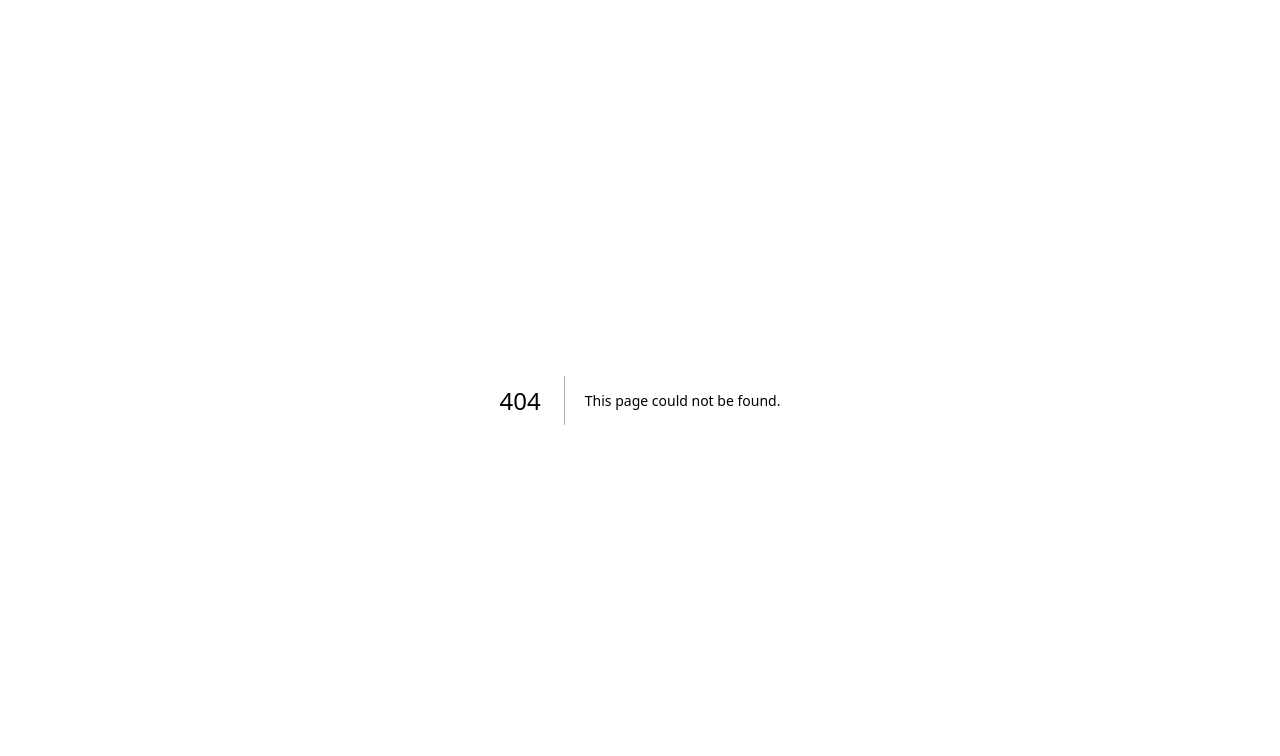
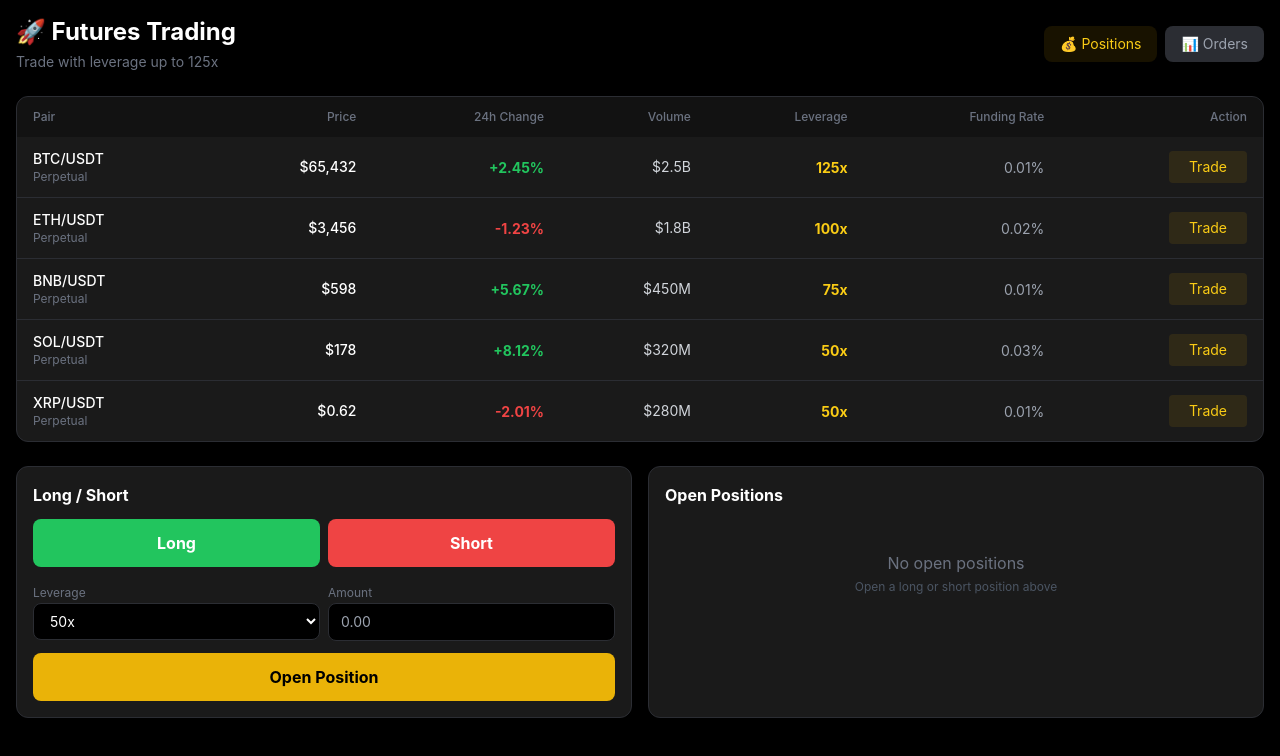
Before and after one commit to Cashipro/cashipro, a Next.js app in the folder apps/web/: page /futures in a window 1280 px wide. Before the commit this address had no page. Shown: the top 756 px of the page. Built offline with nearby package versions, Linux system fonts and the light colour scheme.

Commit message:
Create FuturesPage component for trading interface

```diff
--- /dev/null
+++ b/apps/web/src/app/futures/page.tsx
@@ -0,0 +1,140 @@
+"use client";
+
+import { useState } from "react";
+import Link from "next/link";
+
+const futuresPairs = [
+  { symbol: "BTC/USDT", price: 65432, change: 2.45, volume: "2.5B", leverage: "125x", funding: "0.01%" },
+  { symbol: "ETH/USDT", price: 3456, change: -1.23, volume: "1.8B", leverage: "100x", funding: "0.02%" },
+  { symbol: "BNB/USDT", price: 598, change: 5.67, volume: "450M", leverage: "75x", funding: "0.01%" },
+  { symbol: "SOL/USDT", price: 178, change: 8.12, volume: "320M", leverage: "50x", funding: "0.03%" },
+  { symbol: "XRP/USDT", price: 0.62, change: -2.01, volume: "280M", leverage: "50x", funding: "0.01%" },
+];
+
+export default function FuturesPage() {
+  const [selectedPair, setSelectedPair] = useState("BTC/USDT");
+
+  return (
+    <div className="min-h-screen bg-black p-4">
+      <div className="max-w-7xl mx-auto space-y-6">
+        {/* Header */}
+        <div className="flex flex-wrap items-center justify-between gap-4">
+          <div>
+            <h1 className="text-2xl font-bold text-white">🚀 Futures Trading</h1>
+            <p className="text-sm text-gray-500 mt-1">Trade with leverage up to 125x</p>
+          </div>
+          <div className="flex gap-2">
+            <button className="px-4 py-2 bg-yellow-500/10 text-yellow-400 rounded-lg text-sm hover:bg-yellow-500/20 transition">
+              💰 Positions
+            </button>
+            <button className="px-4 py-2 bg-[#2b2d33] text-gray-400 rounded-lg text-sm hover:bg-[#3b3d43] transition">
+              📊 Orders
+            </button>
+          </div>
+        </div>
+
+        {/* Futures Pairs */}
+        <div className="bg-[#1a1a1a] rounded-xl border border-[#2b2d33] overflow-hidden">
+          <div className="overflow-x-auto">
+            <table className="w-full">
+              <thead className="bg-black/30">
+                <tr>
+                  <th className="px-4 py-3 text-left text-xs text-gray-500 font-medium">Pair</th>
+                  <th className="px-4 py-3 text-right text-xs text-gray-500 font-medium">Price</th>
+                  <th className="px-4 py-3 text-right text-xs text-gray-500 font-medium">24h Change</th>
+                  <th className="px-4 py-3 text-right text-xs text-gray-500 font-medium">Volume</th>
+                  <th className="px-4 py-3 text-right text-xs text-gray-500 font-medium">Leverage</th>
+                  <th className="px-4 py-3 text-right text-xs text-gray-500 font-medium">Funding Rate</th>
+                  <th className="px-4 py-3 text-right text-xs text-gray-500 font-medium">Action</th>
+                </tr>
+              </thead>
+              <tbody className="divide-y divide-[#2b2d33]">
+                {futuresPairs.map((f) => {
+                  const isPositive = f.change >= 0;
+                  return (
+                    <tr key={f.symbol} className="hover:bg-[#2b2d33]/50 transition-colors">
+                      <td className="px-4 py-3">
+                        <div>
+                          <p className="text-white font-medium text-sm">{f.symbol}</p>
+                          <p className="text-xs text-gray-500">Perpetual</p>
+                        </div>
+                      </td>
+                      <td className="px-4 py-3 text-right text-white text-sm font-medium">
+                        ${f.price.toLocaleString()}
+                      </td>
+                      <td className="px-4 py-3 text-right">
+                        <span className={`text-sm font-bold ${isPositive ? "text-green-500" : "text-red-500"}`}>
+                          {isPositive ? "+" : ""}{f.change}%
+                        </span>
+                      </td>
+                      <td className="px-4 py-3 text-right text-gray-300 text-sm">
+                        ${f.volume}
+                      </td>
+                      <td className="px-4 py-3 text-right">
+                        <span className="text-sm text-yellow-400 font-bold">{f.leverage}</span>
+                      </td>
+                      <td className="px-4 py-3 text-right">
+                        <span className="text-sm text-gray-400">{f.funding}</span>
+                      </td>
+                      <td className="px-4 py-3 text-right">
+                        <Link href={`/futures/${f.symbol.replace("/", "")}`}>
+                          <button className="px-5 py-1.5 bg-yellow-500/10 text-yellow-400 text-sm rounded hover:bg-yellow-500/20 transition">
+                            Trade
+                          </button>
+                        </Link>
+                      </td>
+                    </tr>
+                  );
+                })}
+              </tbody>
+            </table>
+          </div>
+        </div>
+
+        {/* Quick Trade */}
+        <div className="grid grid-cols-1 md:grid-cols-2 gap-4">
+          <div className="bg-[#1a1a1a] rounded-xl border border-[#2b2d33] p-4">
+            <h3 className="text-white font-bold mb-3">Long / Short</h3>
+            <div className="flex gap-2">
+              <button className="flex-1 py-3 bg-green-500 text-white font-bold rounded-lg hover:bg-green-600 transition">
+                Long
+              </button>
+              <button className="flex-1 py-3 bg-red-500 text-white font-bold rounded-lg hover:bg-red-600 transition">
+                Short
+              </button>
+            </div>
+            <div className="mt-3 grid grid-cols-2 gap-2">
+              <div>
+                <label className="text-xs text-gray-500">Leverage</label>
+                <select className="w-full bg-black border border-[#2b2d33] rounded-lg px-3 py-2 text-white text-sm focus:outline-none focus:border-yellow-400">
+                  <option>1x</option>
+                  <option>2x</option>
+                  <option>5x</option>
+                  <option>10x</option>
+                  <option>25x</option>
+                  <option selected>50x</option>
+                  <option>100x</option>
+                  <option>125x</option>
+                </select>
+              </div>
+              <div>
+                <label className="text-xs text-gray-500">Amount</label>
+                <input type="number" placeholder="0.00" className="w-full bg-black border border-[#2b2d33] rounded-lg px-3 py-2 text-white text-sm focus:outline-none focus:border-yellow-400" />
+              </div>
+            </div>
+            <button className="w-full mt-3 py-3 bg-yellow-500 text-black font-bold rounded-lg hover:bg-yellow-400 transition">
+              Open Position
+            </button>
+          </div>
+          <div className="bg-[#1a1a1a] rounded-xl border border-[#2b2d33] p-4">
+            <h3 className="text-white font-bold mb-3">Open Positions</h3>
+            <div className="text-center py-8">
+              <p className="text-gray-500">No open positions</p>
+              <p className="text-xs text-gray-600 mt-1">Open a long or short position above</p>
+            </div>
+          </div>
+        </div>
+      </div>
+    </div>
+  );
+}
```
